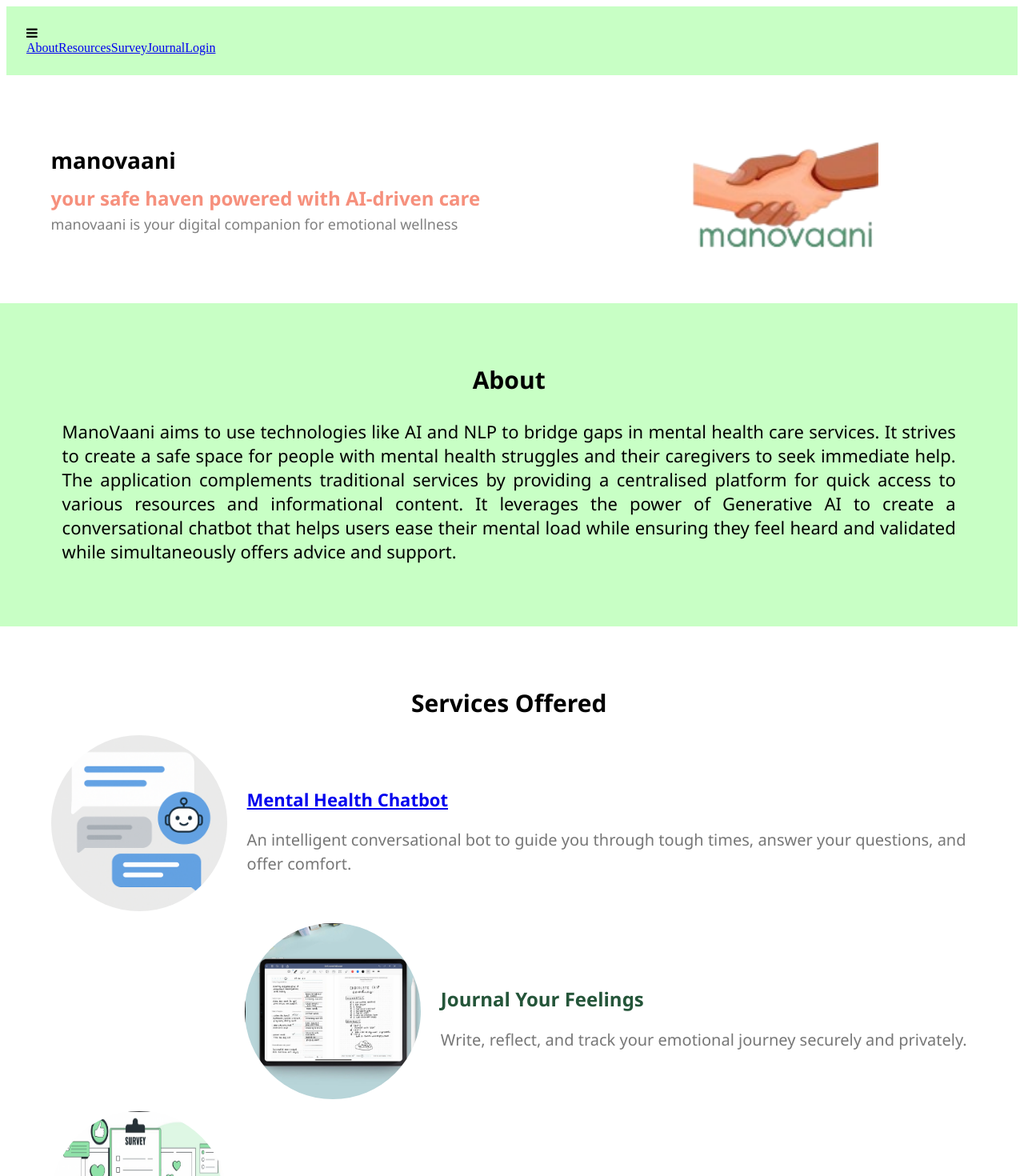
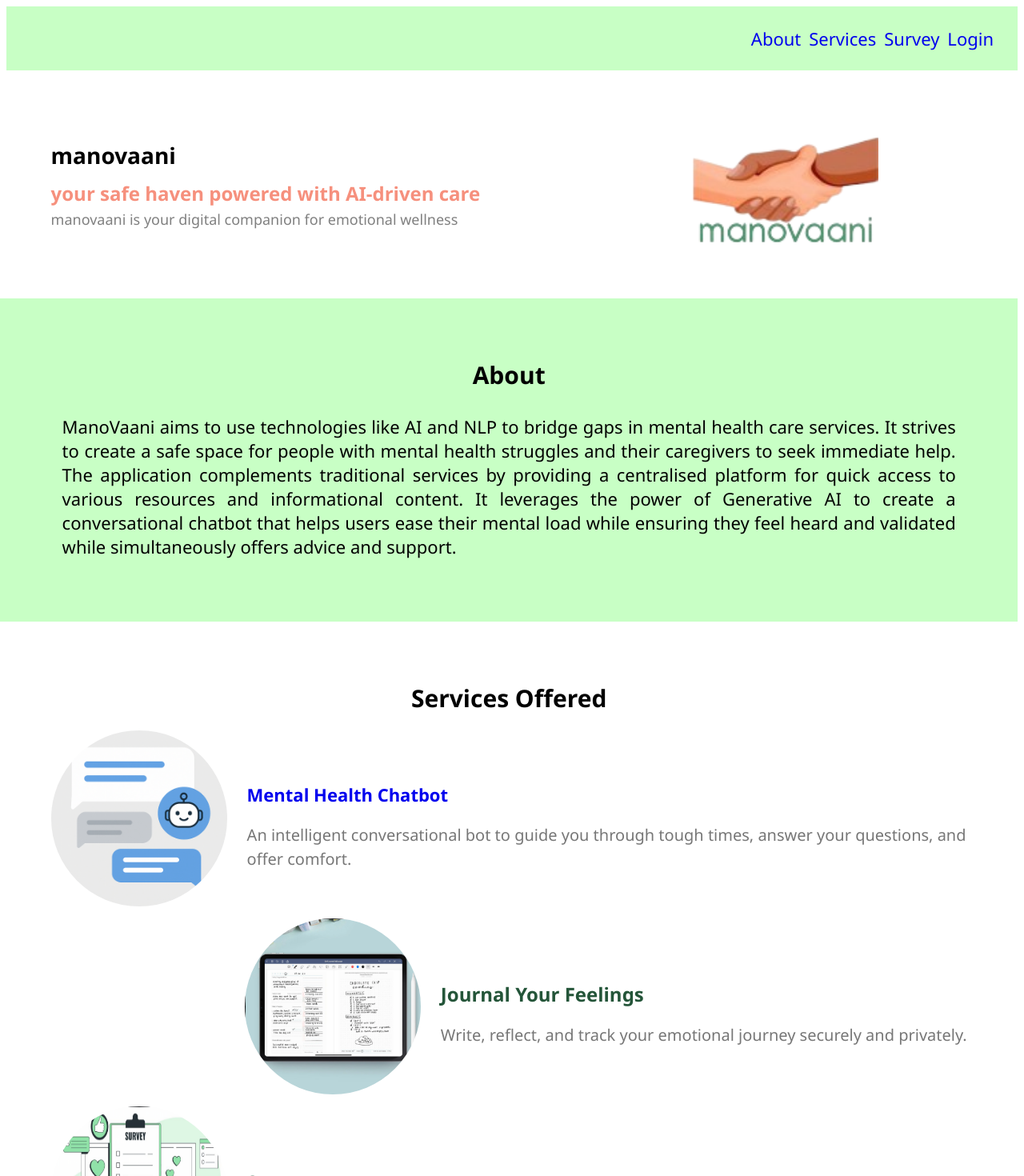
Before and after one commit to tarnibalgoher5/ManoVaani, a React (Vite) app in the folder manovaani/: page / in a window 1280 px wide. Shown: the top 1470 px of the page at 80% size. Built offline with nearby package versions, Linux system fonts and the light colour scheme.

Commit message:
main menu container done

```diff
--- a/manovaani/src/components/MainMenu/MainMenu.css
+++ b/manovaani/src/components/MainMenu/MainMenu.css
@@ -54,10 +54,10 @@ background-color:  #c8ffc5;
   width: 30%;
   height:20%
 }
+
 .site-desc2{
   font-size: 18px;
   color: grey;
-
   padding: 0;
   margin : 0;
 }
@@ -74,6 +74,22 @@ background-color:  #c8ffc5;
   font-size: 30px;
   margin-bottom: 15px;
   text-align: center;
+}
+
+.service-info h3 {
+  font-size: 24px;
+  margin-bottom: 5px;
+  color : #245539;
+  text-decoration: none;
+  transition: all 0.3s ease;
+}
+
+.service-info h3:hover{
+  font-size: 28px;
+}
+
+.serviceText > a{
+  text-decoration: none;
 }
 
 .about-div > p{
@@ -124,12 +140,6 @@ float: right;
 }
 
 
-.service-info h3 {
-  font-size: 24px;
-  margin-bottom: 5px;
-  color : #245539;
-
-}
 
 .service-desc {
   font-size: 20px;
--- a/manovaani/src/components/MainMenu/MainMenu.jsx
+++ b/manovaani/src/components/MainMenu/MainMenu.jsx
@@ -24,7 +24,7 @@ function MainMenu() {
       </div>
 
       {/* Section 2: Problems Faced */}
-      <div className="section-problems">
+      <div className="section-problems" id="about">
         <h2>About</h2>
         <div className='about-div'>
           <p>
@@ -42,7 +42,7 @@ function MainMenu() {
       </div>
 
       {/* Section 3: Services Offered */}
-      <div className="section-services">
+      <div className="section-services" id="services">
         <h2>Services Offered</h2>
 
         <div className="service-item">
--- a/manovaani/src/components/Navbar/Navbar.css
+++ b/manovaani/src/components/Navbar/Navbar.css
@@ -1,4 +1,24 @@
 #navbar{
     background-color:#c8ffc5;
     padding: 25px 25px;
+    font-family: 'Segoe UI', sans-serif;
 }
+
+#nav-bar{
+    text-align: right;
+
+}
+
+.nav-link{
+    padding:5px 5px;
+    font-size: 22px;
+    transition: all 0.3s ease;
+    text-decoration: none;
+}
+
+.nav-link:hover{
+    font-size: 26px;
+    color: #245539;
+    font-weight: bold;
+    text-decoration: none;
+}
--- a/manovaani/src/components/Navbar/Navbar.jsx
+++ b/manovaani/src/components/Navbar/Navbar.jsx
@@ -39,14 +39,12 @@ function Navbar() {
             <div className="Navbar-content-div">
                 {/* manovaani logo */}
                 <a href="#home-sec" onClick={homehandle}>       </a>
-                <div className="nav-icon" onClick={handleClick}>
-                    <i className={click ? "fa fa-times" : "fa fa-bars"}></i>
-                </div>
+
                 <nav id="nav-bar" className={click ? "active" : ""}>
                     <a href="#about" className="nav-link" onClick={homehandle}>About</a>
-                    <a href="#connect" className="nav-link" onClick={homehandle}>Resources</a>
+                     <a href="#services" className="nav-link" onClick={homehandle}>Services</a>
                     <a href="#contact" className="nav-link" onClick={homehandle}>Survey</a>
-                    <a href="#contact" className="nav-link" onClick={homehandle}>Journal</a>
+                    {/* <a href="#contact" className="nav-link" onClick={homehandle}>Journal</a> */}
                     <a href="#" className="nav-link" onClick={loginhandle}>Login</a>
                     {/* <a href="#" className="nav-link" onClick={signuphandle}>SignUp</a> */}
                 </nav>
```
Also changed, not shown: manovaani/src/App.jsx (line endings or trailing spaces).
